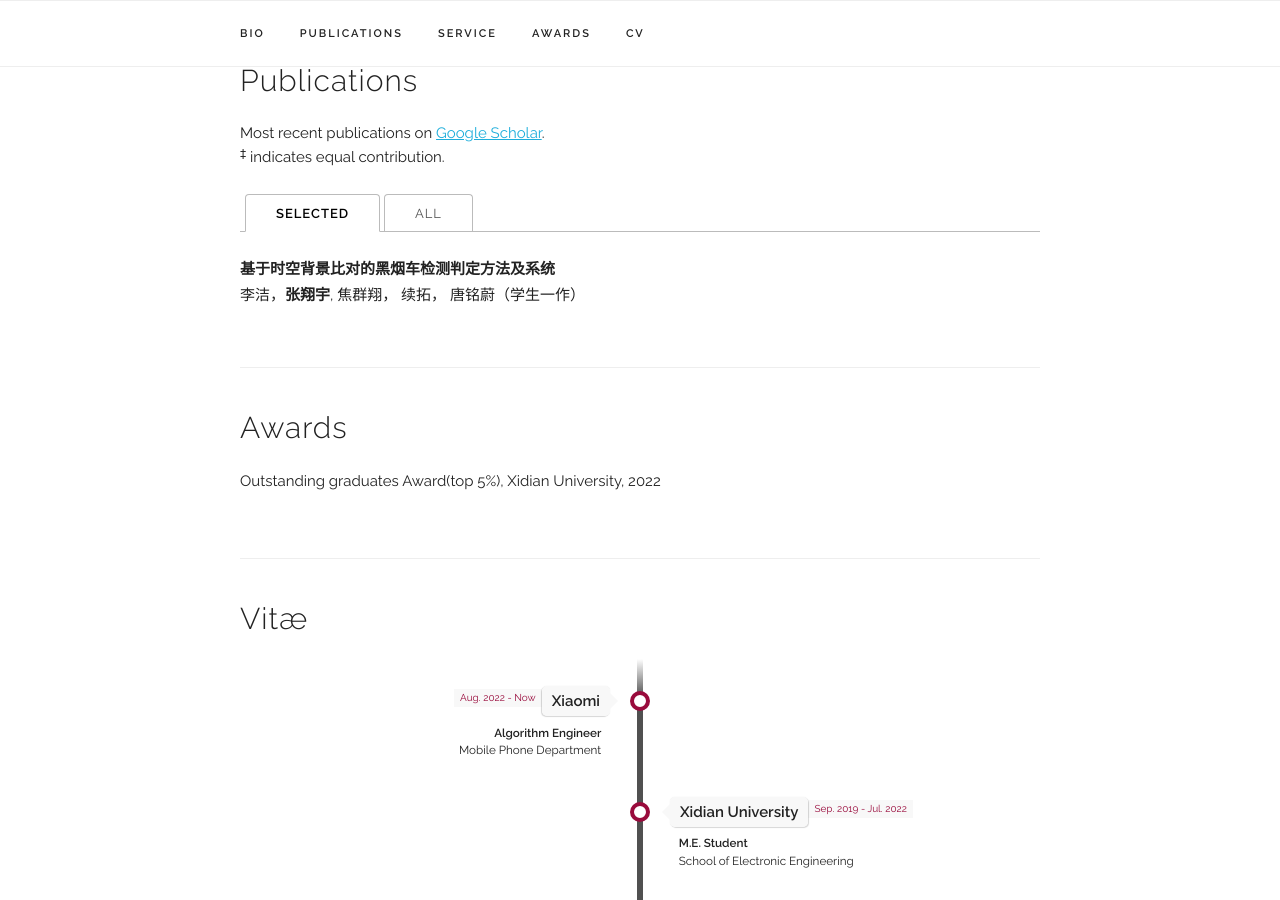
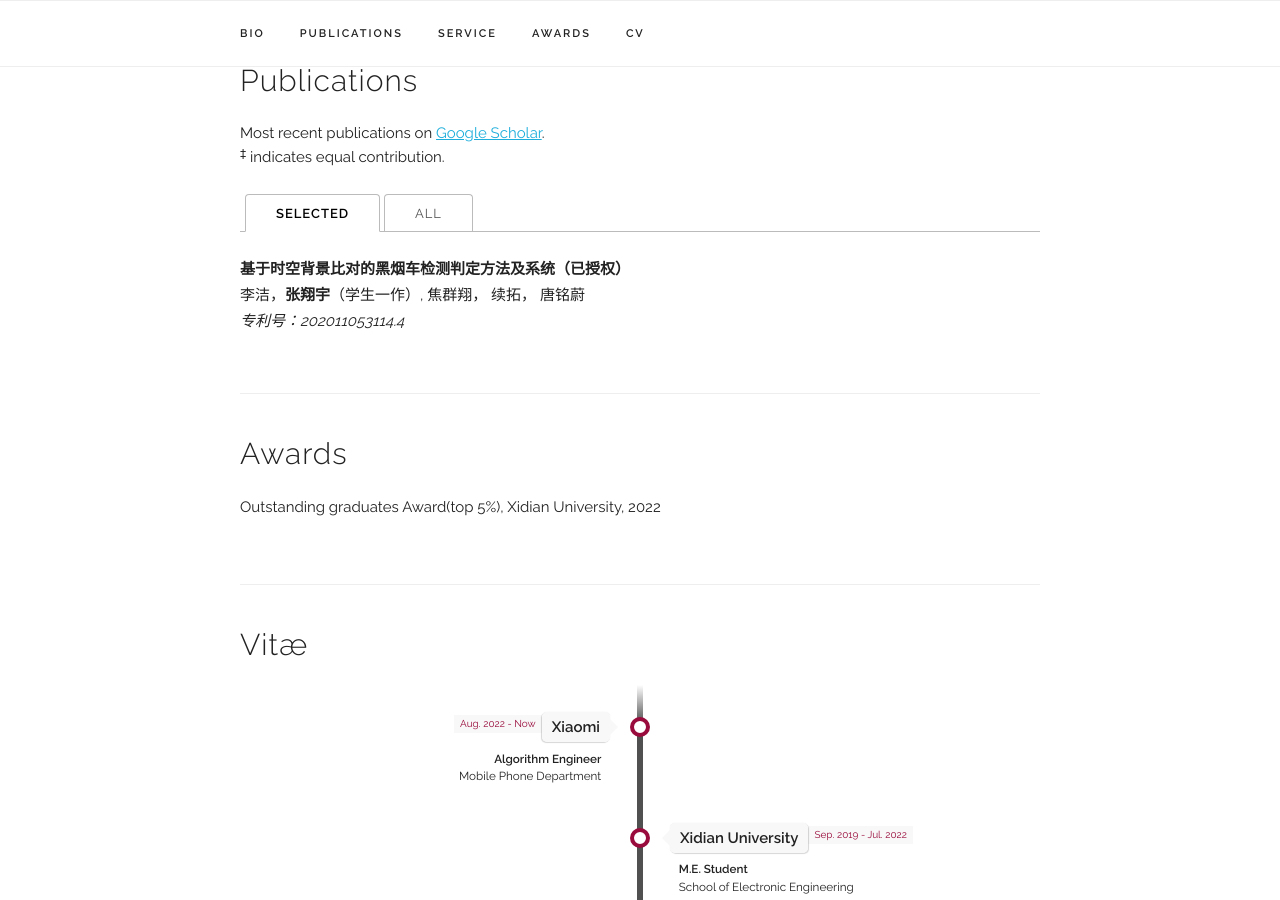
Before and after one commit to Xiangyu33/Xiangyu33.github.io, a Jekyll site: the page built from index.html, in a window 1280 px wide and 900 px high, scrolled down 1296 px. Built offline with Jekyll 4.4.1, drawn with Linux system fonts in a browser that asks for light colours; some web fonts are replaced.

Commit message:
Update publications.yaml

```diff
--- a/_data/publications.yaml
+++ b/_data/publications.yaml
@@ -1,9 +1,8 @@
 papers:
 
-  - title: "基于时空背景比对的黑烟车检测判定方法及系统"
-    authors: "李洁，<b>张翔宇</b>, 焦群翔， 续拓， 唐铭蔚（学生一作）"
-    state: "已授权"
-    patent id: 202011053114.4
+  - title: "基于时空背景比对的黑烟车检测判定方法及系统（已授权）"
+    authors: "李洁，<b>张翔宇</b>（学生一作）, 焦群翔， 续拓， 唐铭蔚"
+    venue: "专利号：202011053114.4"
     selected: y
 
   # - title: "STDAN: Deformable Attention Network for Space-Time Video Super-Resolution"
```
